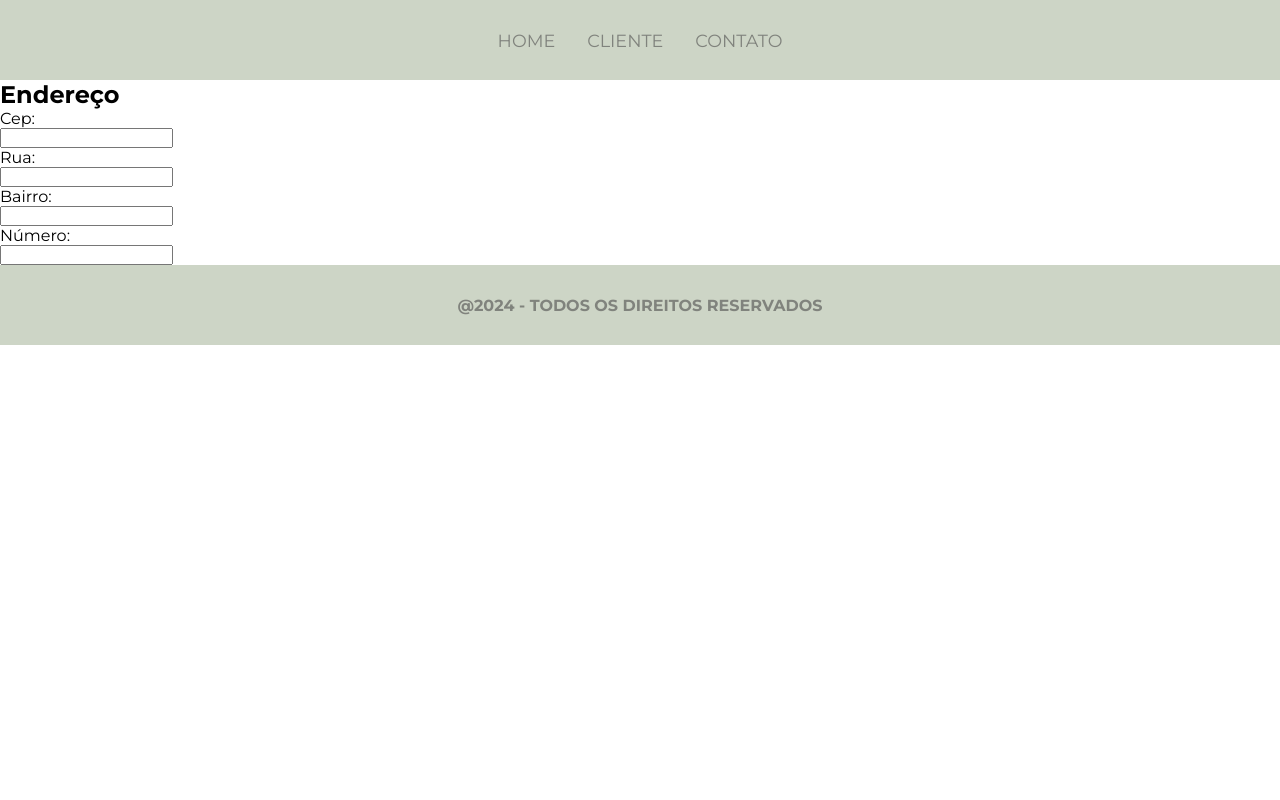
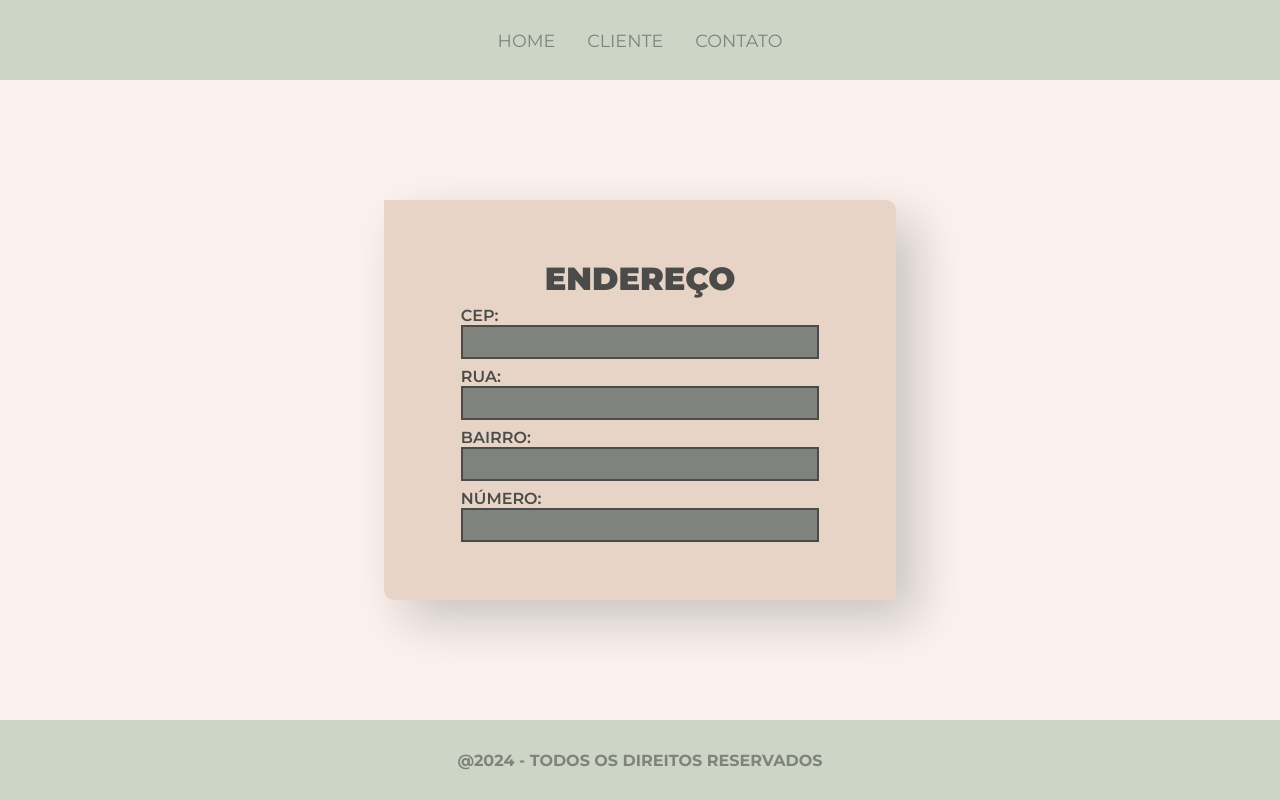
Before and after one commit to AliceSBulhoes/Teste-API, a React (Vite) app: page /cliente in a window 1280 px wide. Built offline with nearby package versions, Linux system fonts and the light colour scheme.

Commit message:
Criando o estilo do endereço

```diff
--- a/src/routes/Cliente/Cliente.jsx
+++ b/src/routes/Cliente/Cliente.jsx
@@ -1,5 +1,6 @@
 import React from 'react'
 import { useForm } from 'react-hook-form'
+import { ClienteStyle } from './ClienteStyle';
 
 const Cliente = () => {
 
@@ -22,6 +23,7 @@ const Cliente = () => {
 
   return (
     <>
+    <ClienteStyle>
         <section className='container-cliente'>
             <form onSubmit={handleSubmit} className='form'>
                 <h1 className='title-form'>Endereço</h1>
@@ -60,6 +62,7 @@ const Cliente = () => {
                 </div>
             </form>
         </section>
+    </ClienteStyle>
     </>
   )
 }
--- /dev/null
+++ b/src/routes/Cliente/ClienteStyle.jsx
@@ -0,0 +1,53 @@
+import styled from 'styled-components';
+import { Colors, FontSize } from '../../constant/Var'
+
+export const ClienteStyle = styled.section`
+    .container-cliente{
+        height: 80vh;
+        display: flex;
+        justify-content: center;
+        align-items: center;
+        background-color: ${Colors.bg_color};
+
+        .form{
+            height: 50vh;
+            width: 40%;
+            display: flex;
+            border-radius:  0 10px 0 10px;
+            flex-direction: column;
+            justify-content: center;
+            align-items: center;
+            gap: 0.5rem;
+            box-shadow: 20px 20px 50px 0px rgba(0, 0, 0, 0.197);
+            background-color: ${Colors.br_color2};
+
+            .title-form{
+                font-size: ${FontSize.ft_title};
+                text-transform: uppercase;
+                color: ${Colors.ft_color2};
+                font-weight: 900;
+            }
+
+            .input-container{
+                width: 70%;
+                display: flex;
+                flex-direction: column;
+                justify-content: center;
+
+                .input-p{
+                    font-size: ${FontSize.ft_text};
+                    color: ${Colors.ft_color2};
+                    text-transform: uppercase;
+                    font-weight: 600;
+                }
+
+                .input{
+                    padding: 7px;
+                    background-color: ${Colors.ft_color};
+                    border: solid 2px ${Colors.ft_color2};
+                    color: ${Colors.bg_color};
+                }
+            }
+        }
+    }
+`
```
Lines whose indentation alone changed are shown as unchanged.
